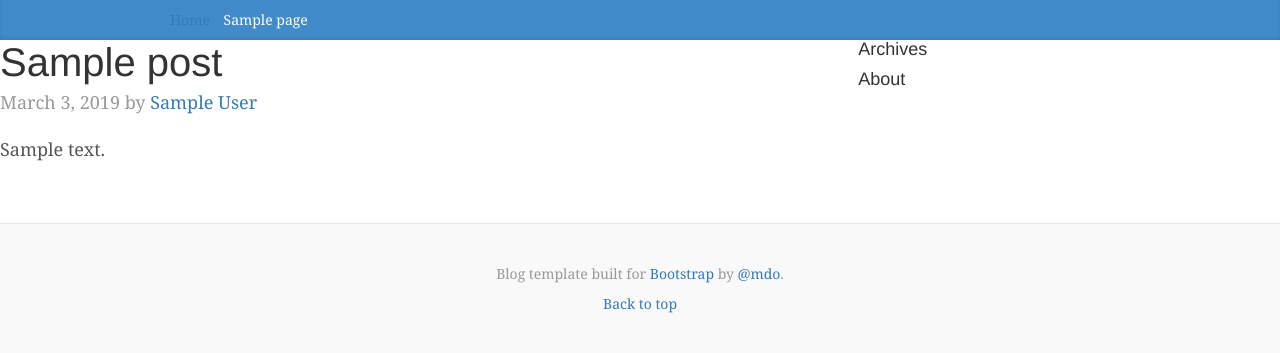
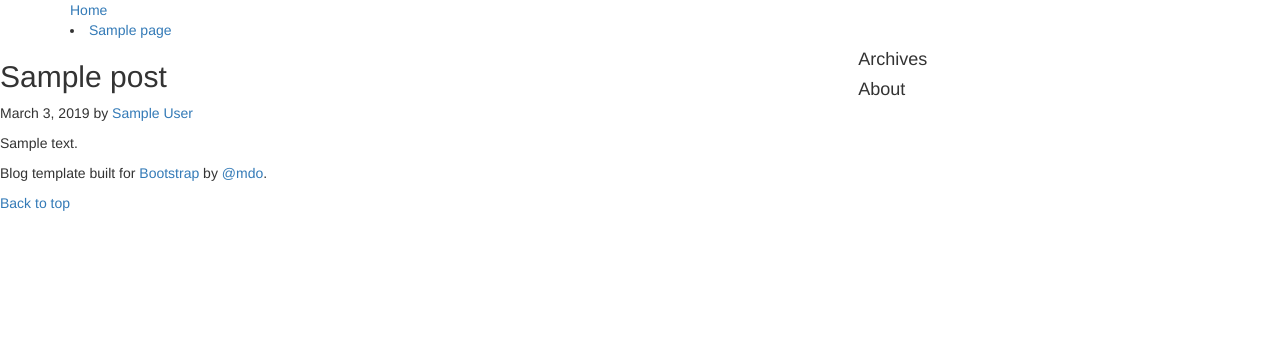
Before and after one commit to homescriptone/the-berry, a WordPress theme: template index.php in a window 1280 px wide. Shown: the top 353 px of the page. Run offline with PHP 8.4 and a stand-in for WordPress, Linux system fonts and the light colour scheme; the site name, menu and one post (Sample post) are stand-ins, and other content is empty; some libraries are stand-ins or nearby versions.

Commit message:
mise a jour du fichier css
Creation du nouveau thème pour the blacker the berry

```diff
--- a/style.css
+++ b/style.css
@@ -1,184 +1,7 @@
 /*
-Theme Name: The Berry Starter Thème
+Theme Name: The Smile You Give
 Author: HomeScript
-Description: WP Starter Thème
-Version: 0.0.1
-Tags: homescript
+Description: The Smile You Give Official Thèmes WP
+Version: 1.0.0
+Tags: woocommerce, wp, responsive, beautiful, dark , african touch , creativity
 */
-
-/*
- * Globals
- */
-
- body {
-    font-family: Georgia, "Times New Roman", Times, serif;
-    color: #555;
-  }
-
-  h1, .h1,
-  h2, .h2,
-  h3, .h3,
-  h4, .h4,
-  h5, .h5,
-  h6, .h6 {
-    margin-top: 0;
-    font-family: "Helvetica Neue", Helvetica, Arial, sans-serif;
-    font-weight: normal;
-    color: #333;
-  }
-
-
-  /*
-   * Override Bootstrap's default container.
-   */
-
-  @media (min-width: 1200px) {
-    .container {
-      width: 970px;
-    }
-  }
-
-
-  /*
-   * Masthead for nav
-   */
-
-  .blog-masthead {
-    background-color: #428bca;
-    -webkit-box-shadow: inset 0 -2px 5px rgba(0,0,0,.1);
-            box-shadow: inset 0 -2px 5px rgba(0,0,0,.1);
-  }
-
-  /* Nav links */
-  .blog-nav-item {
-    position: relative;
-    display: inline-block;
-    padding: 10px;
-    font-weight: 500;
-    color: #cdddeb;
-  }
-  .blog-nav-item:hover,
-  .blog-nav-item:focus {
-    color: #fff;
-    text-decoration: none;
-  }
-
-  /* Active state gets a caret at the bottom */
-  .blog-nav .active {
-    color: #fff;
-  }
-  .blog-nav .active:after {
-    position: absolute;
-    bottom: 0;
-    left: 50%;
-    width: 0;
-    height: 0;
-    margin-left: -5px;
-    vertical-align: middle;
-    content: " ";
-    border-right: 5px solid transparent;
-    border-bottom: 5px solid;
-    border-left: 5px solid transparent;
-  }
-
-
-  /*
-   * Blog name and description
-   */
-
-  .blog-header {
-    padding-top: 20px;
-    padding-bottom: 20px;
-  }
-  .blog-title {
-    margin-top: 30px;
-    margin-bottom: 0;
-    font-size: 60px;
-    font-weight: normal;
-  }
-  .blog-description {
-    font-size: 20px;
-    color: #999;
-  }
-
-
-  /*
-   * Main column and sidebar layout
-   */
-
-  .blog-main {
-    font-size: 18px;
-    line-height: 1.5;
-  }
-
-  /* Sidebar modules for boxing content */
-  .sidebar-module {
-    padding: 15px;
-    margin: 0 -15px 15px;
-  }
-  .sidebar-module-inset {
-    padding: 15px;
-    background-color: #f5f5f5;
-    border-radius: 4px;
-  }
-  .sidebar-module-inset p:last-child,
-  .sidebar-module-inset ul:last-child,
-  .sidebar-module-inset ol:last-child {
-    margin-bottom: 0;
-  }
-
-
-  /* Pagination */
-  .pager {
-    margin-bottom: 60px;
-    text-align: left;
-  }
-  .pager > li > a {
-    width: 140px;
-    padding: 10px 20px;
-    text-align: center;
-    border-radius: 30px;
-  }
-
-
-  /*
-   * Blog posts
-   */
-
-  .blog-post {
-    margin-bottom: 60px;
-  }
-  .blog-post-title {
-    margin-bottom: 5px;
-    font-size: 40px;
-  }
-  .blog-post-meta {
-    margin-bottom: 20px;
-    color: #999;
-  }
-
-
-  /*
-   * Footer
-   */
-
-  .blog-footer {
-    padding: 40px 0;
-    color: #999;
-    text-align: center;
-    background-color: #f9f9f9;
-    border-top: 1px solid #e5e5e5;
-  }
-  .blog-footer p:last-child {
-    margin-bottom: 0;
-  }
-
-  .blog-nav li {
-    position: relative;
-    display: inline-block;
-    padding: 10px;
-    font-weight: 500;
-}
-.blog-nav li a {
-    color: #fff;
-}
```
